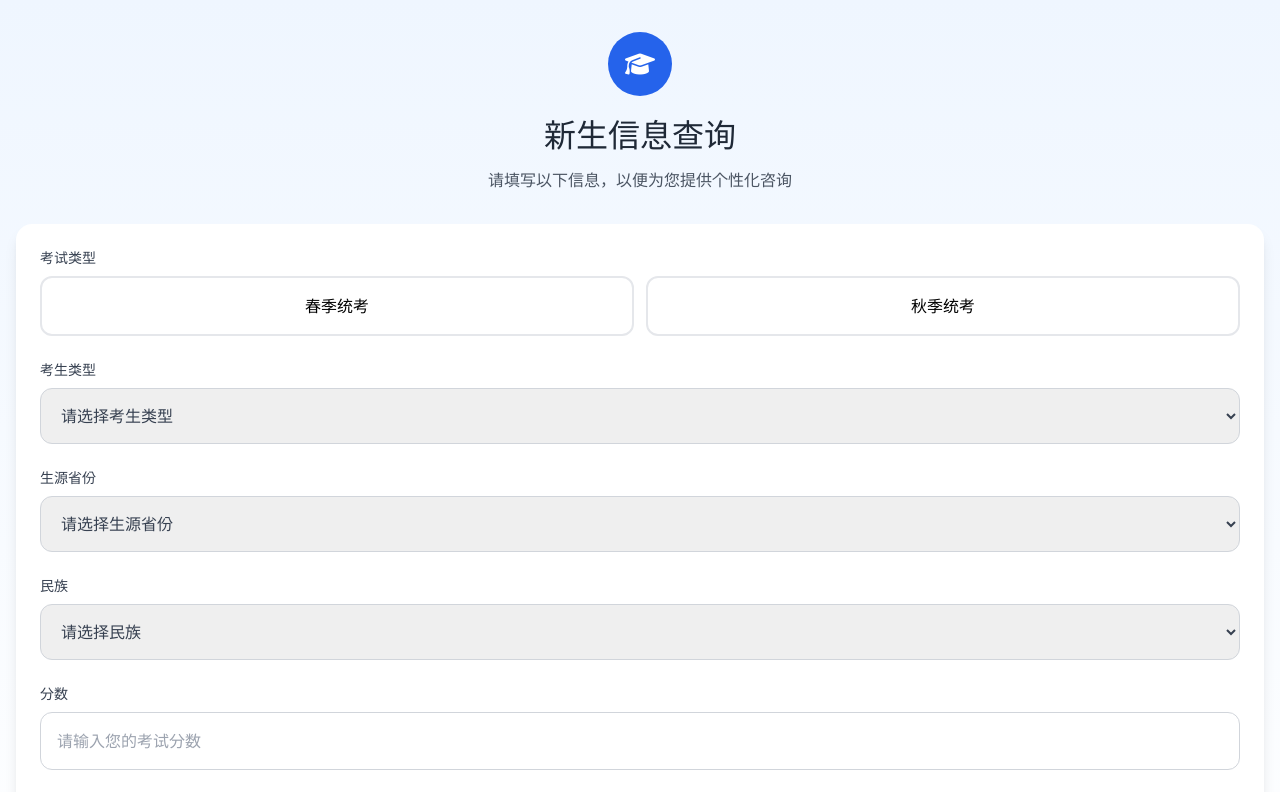
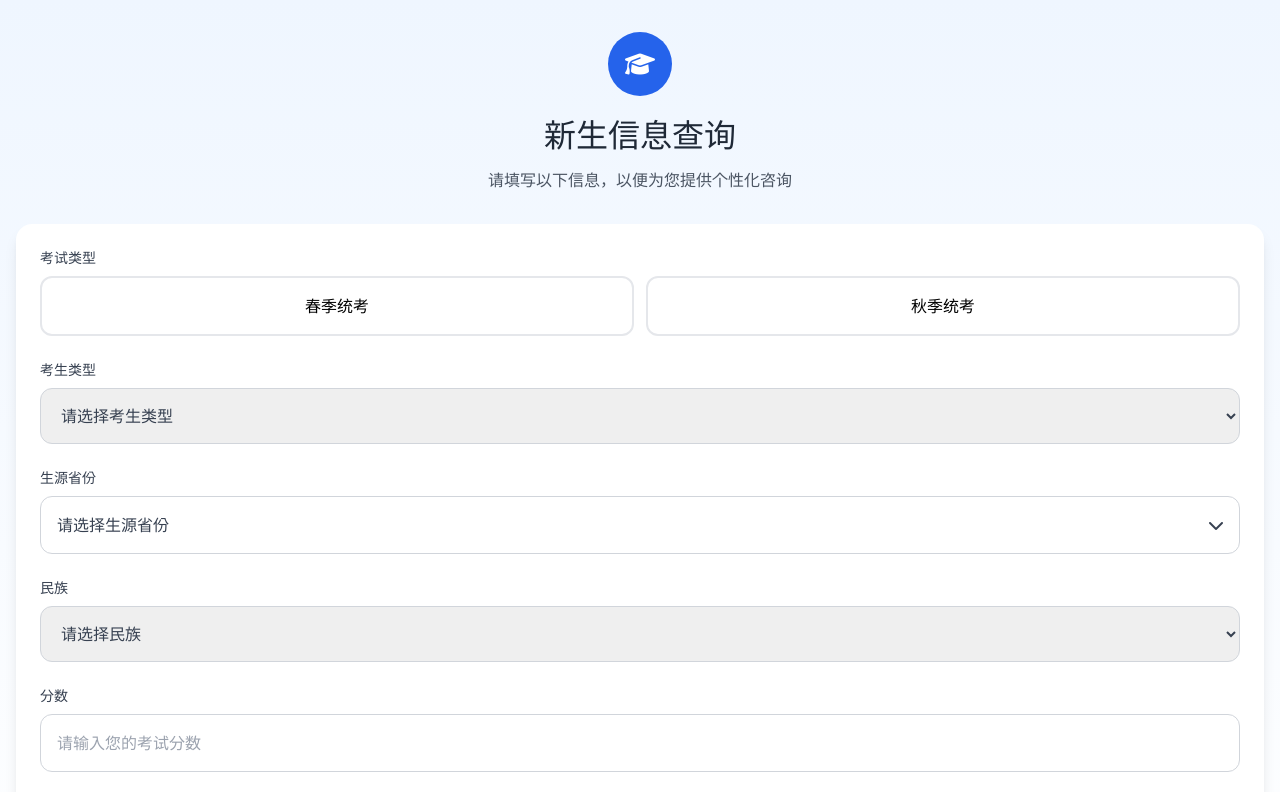
Before and after one commit to AppIeBanana/ZhaoSheng, a React (Vite) app: page / in a window 1280 px wide. Shown: the top 792 px of the page. Built offline with nearby package versions, Linux system fonts and the light colour scheme.

Commit message:
新增省份和民族按关键词搜索

```diff
--- a/src/pages/InfoCollection.tsx
+++ b/src/pages/InfoCollection.tsx
@@ -1,6 +1,7 @@
-import { useState } from 'react';
+import { useState, useEffect } from 'react';
 import { useNavigate } from 'react-router-dom';
 import { useStudentData } from '@/contexts/studentContext.tsx';
+// import { useWechatAuthContext } from '@/contexts/wechatAuthContext.tsx';
 import { toast } from 'sonner';
 
 // Province data
@@ -104,6 +105,7 @@ const ethnicities = [
 export default function InfoCollection() {
   const navigate = useNavigate();
   const { setStudentData } = useStudentData();
+  // const { isAuthenticated } = useWechatAuthContext();
 
   const [formData, setFormData] = useState({
     examType: "",
@@ -115,6 +117,26 @@ export default function InfoCollection() {
 
   const [isSubmitting, setIsSubmitting] = useState(false);
   const [errors, setErrors] = useState<Record<string, string>>({});
+  // 添加搜索关键词状态
+  const [provinceSearchTerm, setProvinceSearchTerm] = useState("");
+  // 省份下拉框展开状态
+  const [isProvinceDropdownOpen, setIsProvinceDropdownOpen] = useState(false);
+
+  // 检查是否已有学生信息，如果有则直接跳转到问答页面
+  // useEffect(() => {
+  //   if (isAuthenticated) {
+  //     const savedStudentData = localStorage.getItem('studentData');
+  //     if (savedStudentData) {
+  //       try {
+  //         const parsedData = JSON.parse(savedStudentData);
+  //         setStudentData(parsedData);
+  //         navigate('/qa');
+  //       } catch (error) {
+  //         console.error('加载保存的学生信息失败:', error);
+  //       }
+  //     }
+  //   }
+  // }, [isAuthenticated, navigate, setStudentData]);
 
   const handleChange = (e: React.ChangeEvent<HTMLSelectElement | HTMLInputElement>) => {
     const { name, value } = e.target;
@@ -129,6 +151,28 @@ export default function InfoCollection() {
       });
     }
   };
+
+  // 处理省份选择
+  const handleProvinceSelect = (province: string) => {
+    setFormData(prev => ({ ...prev, province }));
+    setIsProvinceDropdownOpen(false);
+
+    // Clear error when province is selected
+    if (errors.province) {
+      setErrors(prev => {
+        const newErrors = { ...prev };
+        delete newErrors.province;
+        return newErrors;
+      });
+    }
+  };
+
+  // 过滤省份列表
+  const filteredProvinces = provinceSearchTerm
+    ? provinces.filter(province =>
+        province.includes(provinceSearchTerm)
+      )
+    : provinces;
 
   const validateForm = (): boolean => {
     const newErrors: Record<string, string> = {};
@@ -156,6 +200,9 @@ export default function InfoCollection() {
     try {
       // Save form data to context
       setStudentData(formData);
+
+      // Save form data to local storage for future visits
+      localStorage.setItem('studentData', JSON.stringify(formData));
 
       // Navigate to Q&A page
       navigate('/qa');
@@ -231,20 +278,63 @@ export default function InfoCollection() {
             )}
           </div>
 
-          {/* Province */}
+          {/* Province with Search and Dropdown */}
           <div className="space-y-2">
             <label className="block text-sm font-medium text-gray-700">生源省份</label>
-            <select
-              name="province"
-              value={formData.province}
-              onChange={handleChange}
-              className="w-full rounded-xl border border-gray-300 p-4 text-gray-700 focus:ring-2 focus:ring-blue-500 focus:border-blue-500 transition-all"
-            >
-              <option value="">请选择生源省份</option>
-              {provinces.map(province => (
-                <option key={province} value={province}>{province}</option>
-              ))}
-            </select>
+            <div className="relative">
+              {/* Province Input */}
+              <div
+                className={`
+                  w-full rounded-xl border border-gray-300 p-4 text-gray-700 cursor-pointer
+                  ${formData.province ? 'text-blue-600' : 'text-gray-400'}
+                  focus:ring-2 focus:ring-blue-500 focus:border-blue-500 transition-all
+                `}
+                onClick={() => setIsProvinceDropdownOpen(!isProvinceDropdownOpen)}
+              >
+                {formData.province || "请选择生源省份"}
+                <i className={`fa-solid fa-chevron-down absolute right-4 top-1/2 transform -translate-y-1/2 transition-transform ${isProvinceDropdownOpen ? 'rotate-180' : ''}`}></i>
+              </div>
+
+              {/* Dropdown with Search */}
+              {isProvinceDropdownOpen && (
+                <div className="absolute left-0 right-0 mt-1 bg-white rounded-xl shadow-lg border border-gray-200 z-10 max-h-60 overflow-y-auto">
+                  {/* Search Input */}
+                  <div className="p-3 border-b border-gray-200">
+                    <input
+                      type="text"
+                      placeholder="搜索省份..."
+                      value={provinceSearchTerm}
+                      onChange={(e) => setProvinceSearchTerm(e.target.value)}
+                      className="w-full rounded-lg border border-gray-300 p-2 text-gray-700 focus:ring-2 focus:ring-blue-500 focus:border-blue-500 outline-none"
+                    />
+                  </div>
+
+                  {/* Filtered Province List */}
+                  <div className="p-1">
+                    {filteredProvinces.length > 0 ? (
+                      filteredProvinces.map(province => (
+                        <div
+                          key={province}
+                          className={`
+                            block w-full text-left px-4 py-2 rounded-lg transition-colors
+                            ${formData.province === province
+                              ? 'bg-blue-50 text-blue-600'
+                              : 'hover:bg-gray-100 text-gray-700'}
+                          `}
+                          onClick={() => handleProvinceSelect(province)}
+                        >
+                          {province}
+                        </div>
+                      ))
+                    ) : (
+                      <div className="text-center py-4 text-gray-500">
+                        没有找到匹配的省份
+                      </div>
+                    )}
+                  </div>
+                </div>
+              )}
+            </div>
             {errors.province && (
               <p className="text-red-500 text-xs mt-1">{errors.province}</p>
             )}
```
